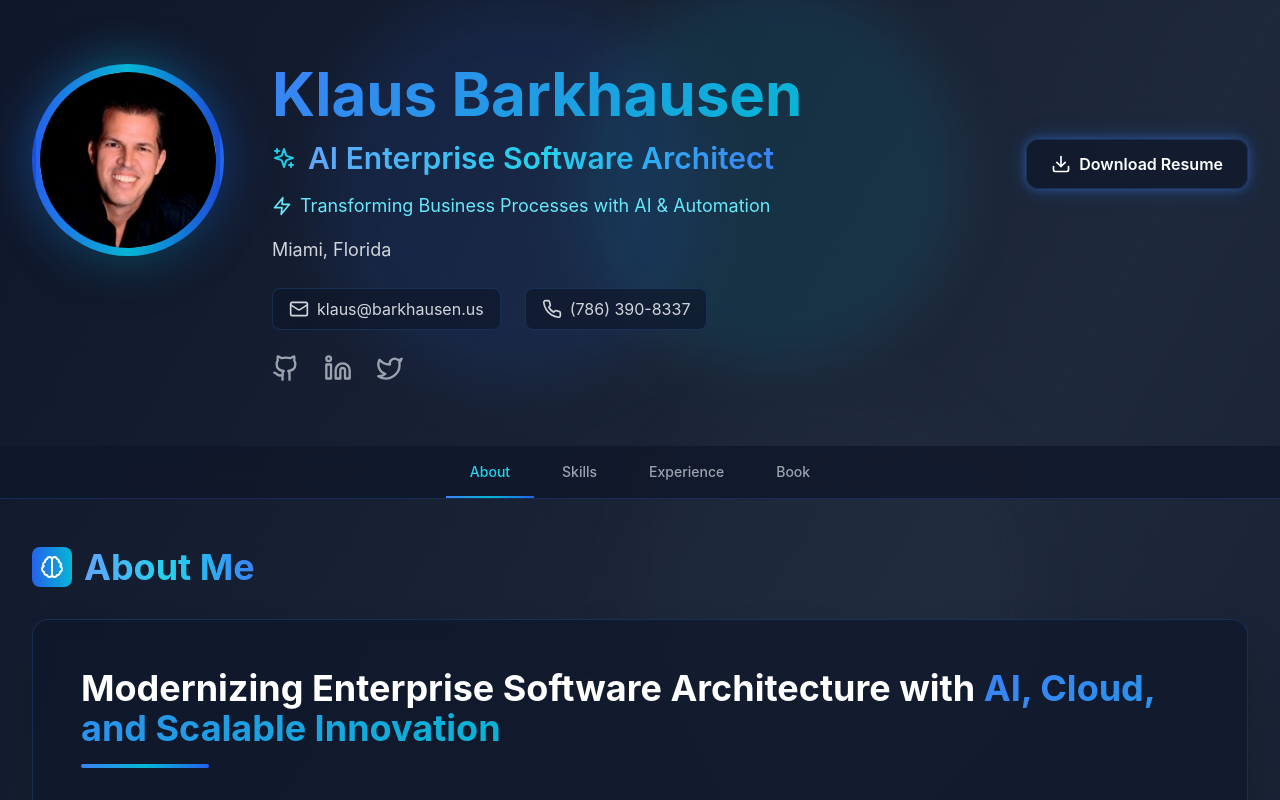
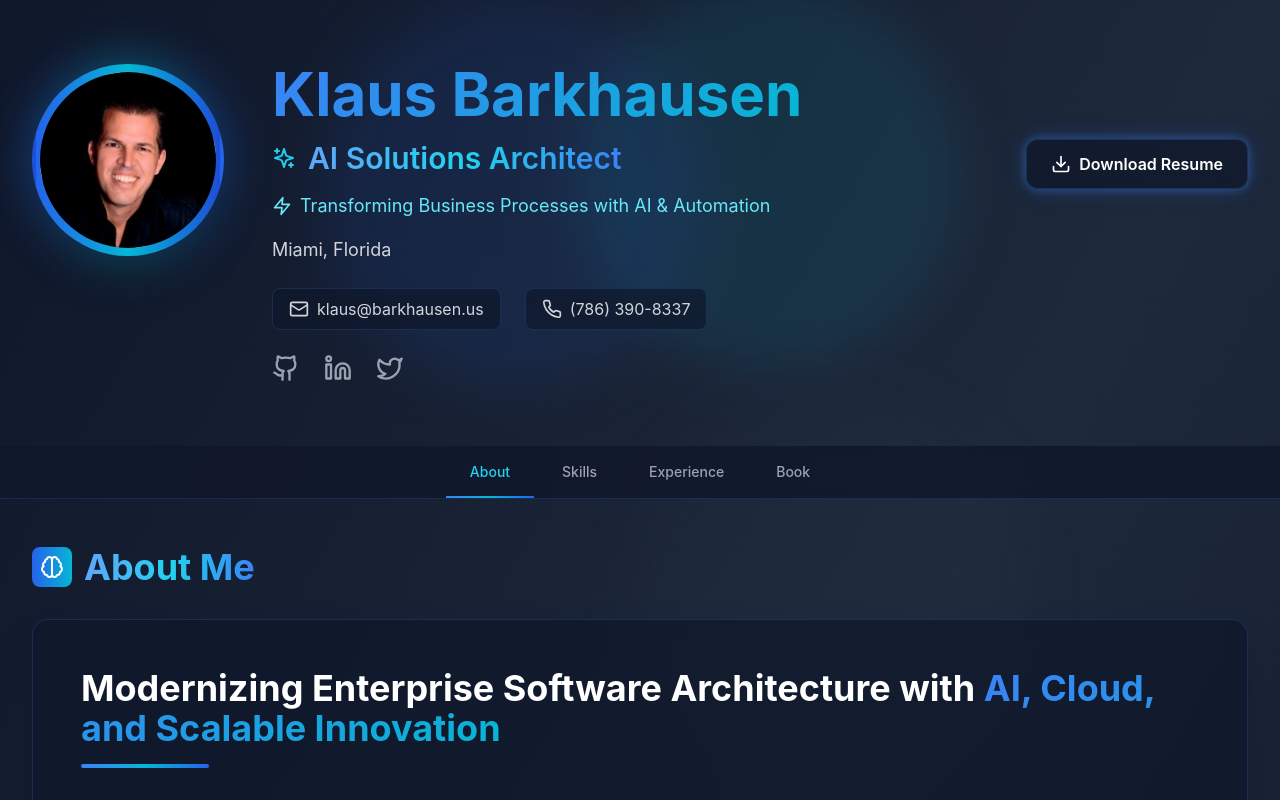
Before and after one commit to kbarkhausen/portfolio, a React (Create React App) app: page / in a window 1280 px wide. Shown: the top 800 px of the page. Built offline with nearby package versions, Linux system fonts and the light colour scheme.

Commit message:
Update title to match LinkedIn: AI Solutions Architect

```diff
--- a/public/index.html
+++ b/public/index.html
@@ -29,9 +29,9 @@
     <meta name="viewport" content="width=device-width, initial-scale=1" />
     <meta
       name="description"
-      content="Klaus Barkhausen - Enterprise Software Architect, Full Stack Developer, and AI Integration Specialist"
+      content="Klaus Barkhausen - AI Solutions Architect | 25 Years Turning Complex Problems into Scalable Systems"
     />
-    <title>Klaus Barkhausen - Enterprise Software Architect</title>
+    <title>Klaus Barkhausen - AI Solutions Architect</title>
   </head>
   <body>
     <noscript>You need to enable JavaScript to run this app.</noscript>
--- a/src/App.jsx
+++ b/src/App.jsx
@@ -46,7 +46,7 @@ const Portfolio = () => {
                     <div className="flex items-center gap-3 justify-center md:justify-start">
                       <Sparkles className="w-6 h-6 text-cyan-400 animate-pulse" />
                       <p className="text-2xl md:text-3xl font-semibold text-transparent bg-clip-text bg-gradient-to-r from-blue-400 via-cyan-400 to-blue-500">
-                        AI Enterprise Software Architect
+                        AI Solutions Architect
                       </p>
                     </div>
                     <div className="flex items-center gap-2 justify-center md:justify-start text-cyan-300">
```
